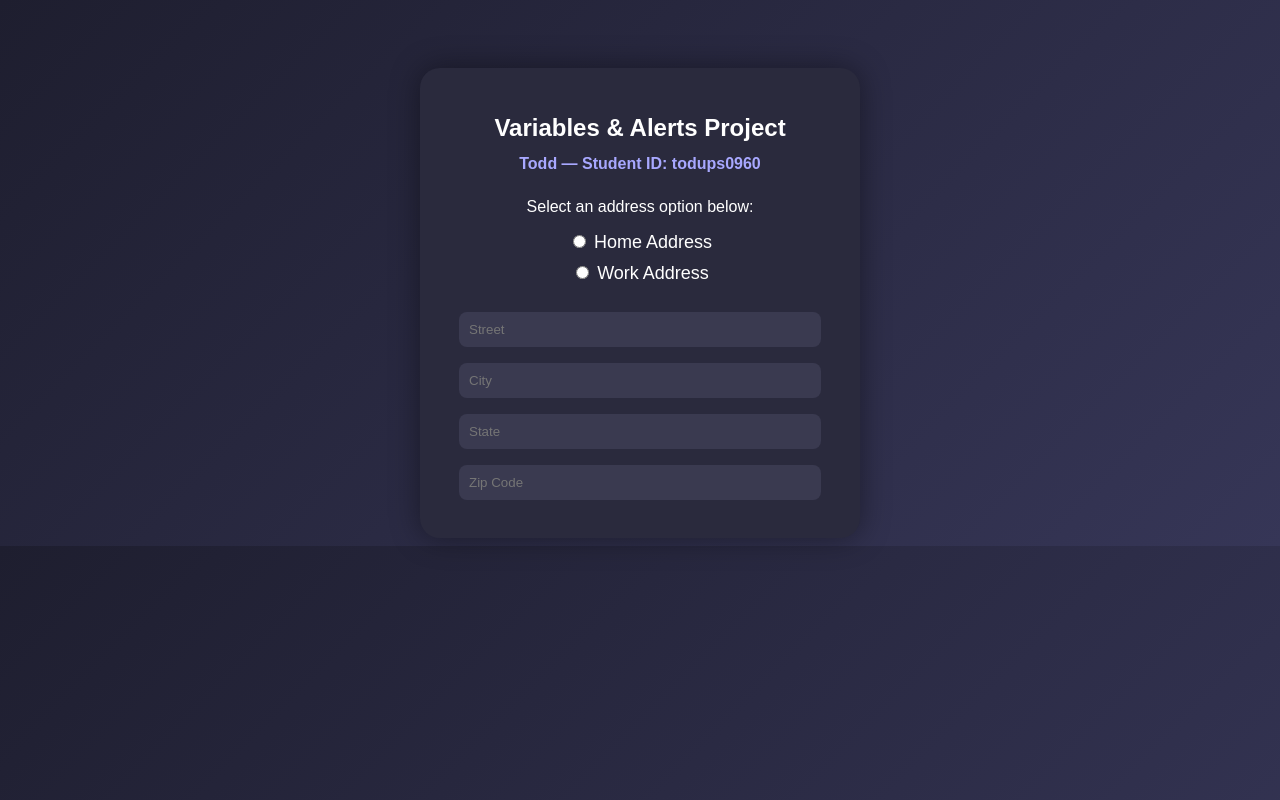
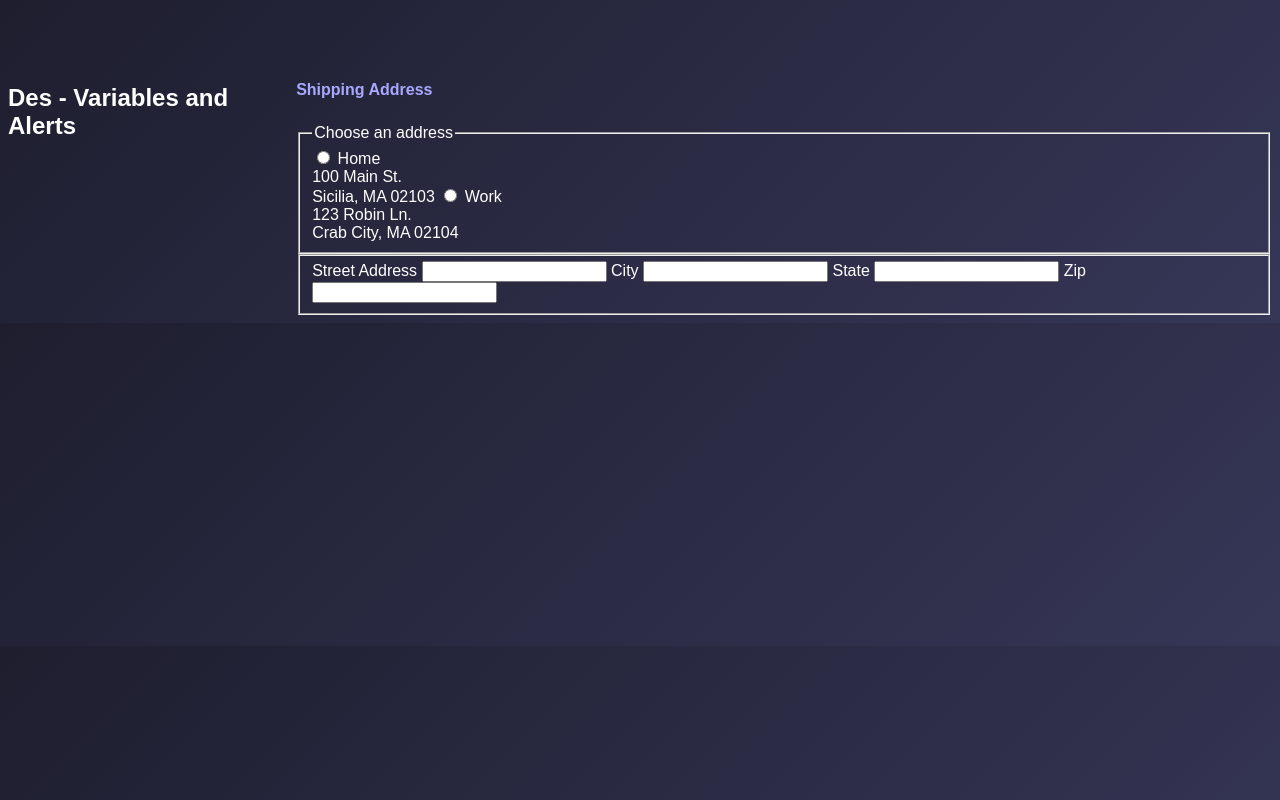
Before and after one commit to toddupshawse/1.8, a plain HTML site: page index.html in a window 1280 px wide. Drawn offline with Linux system fonts and the light colour scheme.

Commit message:
Refactor HTML structure and add address form
Updated the structure of the HTML document, including new header and article elements. Added a form for shipping address selection and contact information.

```diff
--- a/index.html
+++ b/index.html
@@ -3,37 +3,51 @@
 <head>
 <meta charset="UTF-8">
 <meta name="viewport" content="width=device-width, initial-scale=1.0">
-    <title>Variables & Alerts - Todd (todups0960)</title>
+<title>Variables and Alerts</title>
 <link rel="stylesheet" href="styles.css">
+<script src="script.js" defer></script>
 </head>
 <body>
-
-    <div class="card">
-        <h1>Variables & Alerts Project</h1>
-        <h2>Todd — Student ID: todups0960</h2>
-
-        <p>Select an address option below:</p>
-
-        <div class="options">
+<header>
+<h1>Des - Variables and Alerts</h1>
+</header>
+<article>
+<h2>Shipping Address</h2>
+<form>
+<fieldset id="addroptions">
+<legend>Choose an address</legend>
 <label>
-                <input type="radio" name="address" id="homeRadio">
-                Home Address
+<input type="radio" name="shippingaddr" id="homeoption">
+Home<br>
+100 Main St.<br>
+Sicilia, MA 02103
 </label>
-
 <label>
-                <input type="radio" name="address" id="workRadio">
-                Work Address
+<input type="radio" name="shippingaddr" id="workoption">
+Work<br>
+123 Robin Ln.<br>
+Crab City, MA 02104
 </label>
-        </div>
-
-        <div class="fields">
-            <input type="text" id="street" placeholder="Street">
-            <input type="text" id="city" placeholder="City">
-            <input type="text" id="state" placeholder="State">
-            <input type="text" id="zip" placeholder="Zip Code">
-        </div>
-    </div>
-
-    <script src="script.js"></script>
+</fieldset>
+<fieldset id="contactinfo">
+<label>
+Street Address
+<input type="text" id="streetinput">
+</label>
+<label>
+City
+<input type="text" id="cityinput">
+</label>
+<label>
+State
+<input type="text" id="stateinput">
+</label>
+<label>
+Zip
+<input type="text" id="zipinput">
+</label>
+</fieldset>
+</form>
+</article>
 </body>
 </html>
```
Lines whose indentation alone changed are shown as unchanged.
